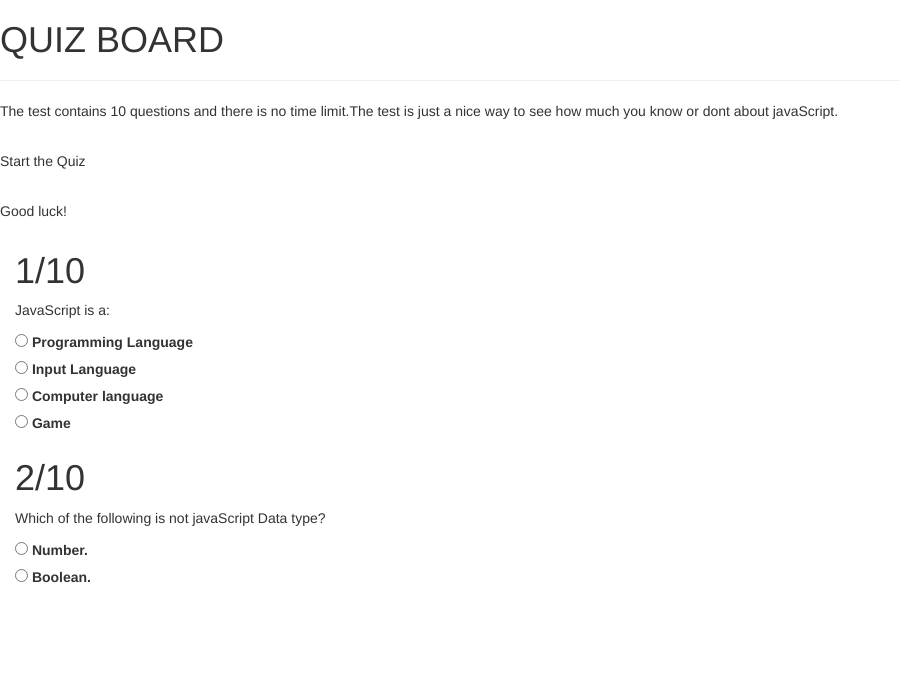
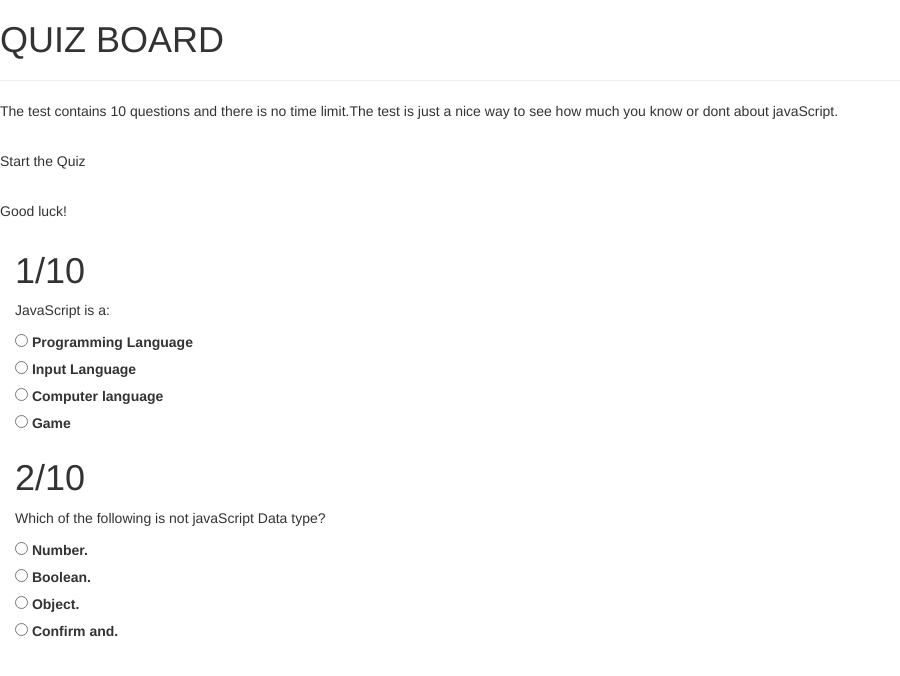
Before and after one commit to kazugufaith/Quiz-Board, a plain HTML site: page index.html in a window 1280 px wide. Shown: the whole page, without its empty margins (0-900 px from the left). Drawn offline with Linux system fonts and the light colour scheme.

Commit message:
added a form of question 2 and answers

```diff
--- a/index.html
+++ b/index.html
@@ -34,10 +34,12 @@
              <input class="form-check-input" id="question1C" name="question1" type="radio" value="0">
              <label class="form-check-label" for="question1C">Computer language</label>
            </div>
+
            <div class="form-check">
               <input class="form-check-input" id="question1D" name="question1" type="radio" value="0">
               <label class="form-check-label" for="question1D">Game</label>
             </div>
+            <!-- Question 2 -->
             <div class="second">
             <h1>2/10</h1>
             <p>Which of the following is not javaScript Data type?</p>
@@ -49,6 +51,14 @@
               <input class="form-check-input" id="question2B" name="question2" type="radio" value="0">
               <label class="form-check-label" for="question2B">Boolean.</label>
             </div>
+            <div class="form-check">
+              <input class="form-check-input" id="question2C" name="question2" type="radio" value="1">
+              <label class="form-check-label" for="question2C">Object.</label>
+            </div>
+            <div class="form-check">
+             <input class="form-check-input" id="question2D" name="question2" type="radio" value="0">
+             <label class="form-check-label" for="question2D">Confirm and.</label>
+           </div>
 
 
 
```
